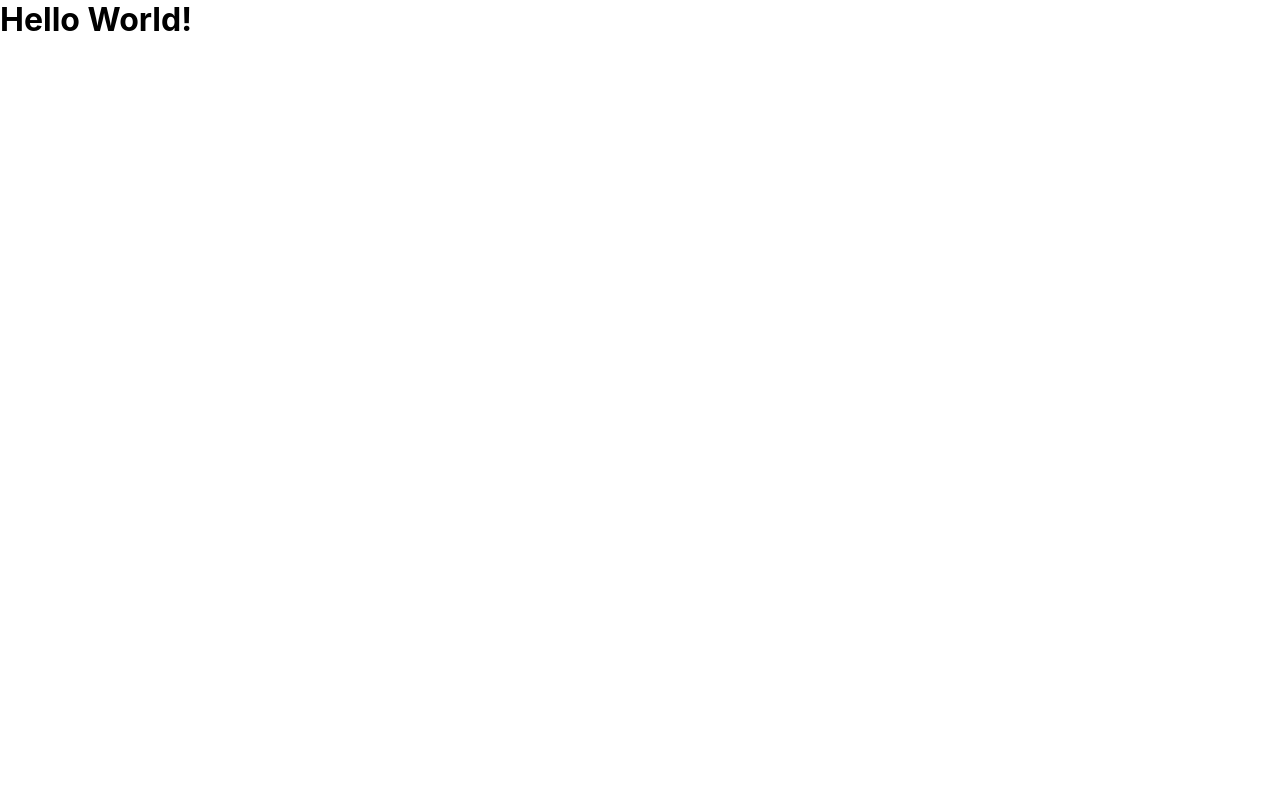
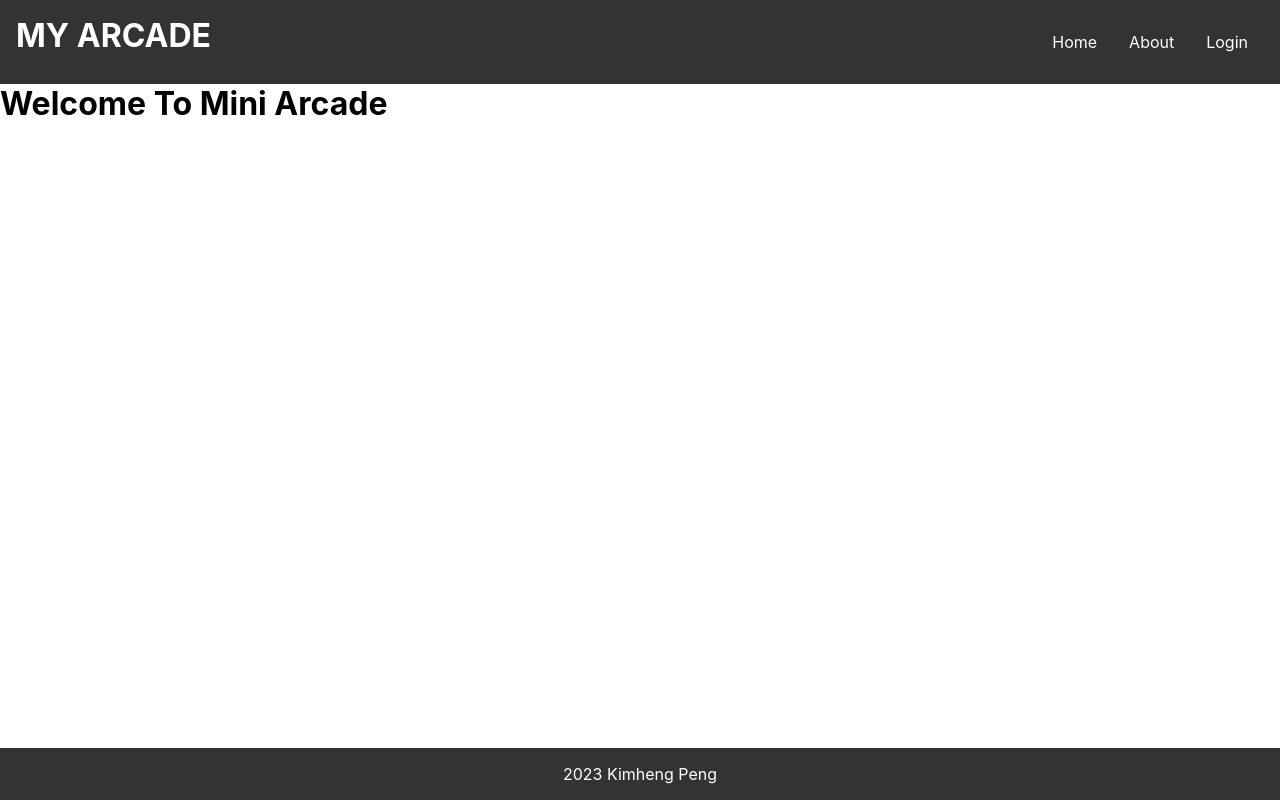
Before and after one commit to TotifyKH/mern-stack-project-1, a React (Create React App) app in the folder client/: page / in a window 1280 px wide. Built offline with nearby package versions, Linux system fonts and the light colour scheme; no server answers.

Commit message:
Setting up routers, components, pages

```diff
--- a/client/package.json
+++ b/client/package.json
@@ -8,7 +8,8 @@
     "@testing-library/user-event": "^13.5.0",
     "react": "^18.2.0",
     "react-dom": "^18.2.0",
-    "react-scripts": "5.0.1",
+    "react-router-dom": "^6.6.1",
+    "react-scripts": "^5.0.1",
     "web-vitals": "^2.1.4"
   },
   "scripts": {
--- a/client/src/App.jsx
+++ b/client/src/App.jsx
@@ -1,22 +1,31 @@
+import React from 'react';
 import './App.css';
-import {useState, useEffect} from 'react';
+import { BrowserRouter, Routes, Route } from 'react-router-dom';
+
+//Components and Routers
+import Header from './components/Header';
+import Footer from './components/Footer';
+
+import Home from './pages/Home';
+import About from './pages/About';
+import Login from './pages/Login';
+
 
 //functions
-import {getTest} from './functions/test';
+
 
 function App() {
-  const [data, setData] = useState("Hello World!");
-  useEffect(() => {
-    getTest()
-    .then((result) => {
-      setData(result.message);
-    })
-    .catch(err => console.log(err));
-  }, []);
+
   return (
-    <div className="App">
-      <h1>{data}</h1>
-    </div>
+    <BrowserRouter>
+      <Header />
+      <Routes>
+        <Route path="/" element={<Home />} />
+        <Route path="/about" element={<About />} />
+        <Route path="/login" element={<Login />} />
+      </Routes>
+      <Footer/>
+    </BrowserRouter>
   );
 }
 
--- /dev/null
+++ b/client/src/components/Footer.jsx
@@ -0,0 +1,11 @@
+import '../css/footer.css'
+
+const Footer = () => {
+  return (
+    <footer>
+      <p>{new Date().getFullYear()} Kimheng Peng</p>
+    </footer>
+  );
+}
+
+export default Footer;
--- /dev/null
+++ b/client/src/components/Header.jsx
@@ -0,0 +1,19 @@
+import "../css/header.css";
+import { Link } from 'react-router-dom';
+
+const Header = () => {
+  return (
+    <header>
+      <h1>MY ARCADE</h1>
+      <nav>
+        <ul>
+          <li><Link to='/'>Home</Link></li>
+          <li><Link to='/about'>About</Link></li>
+          <li><Link to='/login'>Login</Link></li>
+        </ul>
+      </nav>
+    </header>
+  )
+}
+
+export default Header;
--- /dev/null
+++ b/client/src/css/footer.css
@@ -0,0 +1,23 @@
+footer {
+  position: absolute;
+  bottom: 0;
+  left: 0;
+  right: 0;
+  background: #333;
+  color: #fff;
+  padding: 1em;
+  text-align: center;
+}
+
+footer p {
+  margin: 0;
+}
+
+/* footer a {
+  color: #fff;
+  text-decoration: none;
+} */
+
+/* footer a:hover {
+  text-decoration: underline;
+} */
--- /dev/null
+++ b/client/src/css/header.css
@@ -0,0 +1,41 @@
+header {
+  background: #333;
+  color: #fff;
+  padding: 1em;
+  overflow: auto;
+}
+
+header h1 {
+  float: left;
+  margin: 0;
+}
+
+header nav {
+  float: right;
+}
+
+header nav ul {
+  list-style: none;
+  margin: 0;
+  padding: 0;
+
+}
+
+header nav ul li {
+  padding: 0;
+  margin: 0;
+  display:inline-flex;
+
+  justify-content: center;
+}
+
+header nav ul li a {
+  color: #fff;
+  text-decoration: none;
+
+  padding: 1em;
+}
+
+header nav ul li a:hover {
+  background: #444;
+}
--- /dev/null
+++ b/client/src/pages/About.jsx
@@ -0,0 +1,10 @@
+
+const About = () => {
+  return (
+    <>
+      <h1>This is the About Page</h1>
+    </>
+  )
+}
+
+export default About
--- /dev/null
+++ b/client/src/pages/Home.jsx
@@ -0,0 +1,10 @@
+
+const Home = () => {
+  return (
+    <>
+      <h1>Welcome To Mini Arcade</h1>
+    </>
+  )
+}
+
+export default Home
--- /dev/null
+++ b/client/src/pages/Login.jsx
@@ -0,0 +1,10 @@
+
+const Login = () => {
+  return (
+    <>
+      <h1>This is the Login Page</h1>
+    </>
+  )
+}
+
+export default Login
--- a/client/src/functions/test.js
+++ b/client/src/scripts/test.js
@@ -1,8 +1,8 @@
-let baseURL = process.env.REACT_APP_BASE_URL;
+let apiURL = process.env.REACT_APP_API_URL;
 
 export const getTest = async () => {
   try{
-    const result = await fetch(`${baseURL}/test`, {
+    const result = await fetch(`${apiURL}/test`, {
       method: 'GET',
       headers: {
         Accept: 'application/json',
```
Also changed, not shown: client/public/media/pixel_art_bg.jpg (added), client/src/css/home.css (added), 1 other file (tests, documents, lock files or other folders).
